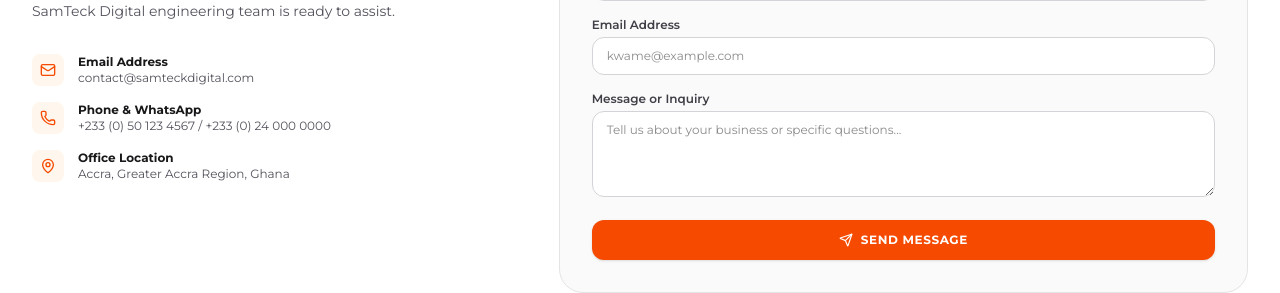
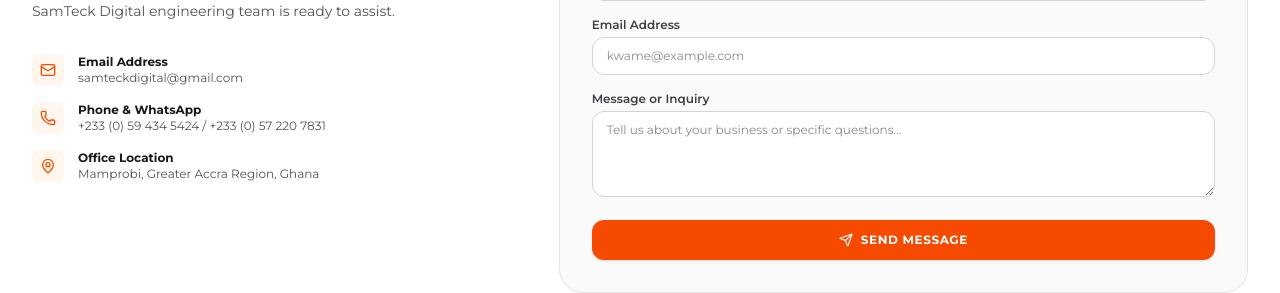
Before and after one commit to resolvehub3-rgb/SamleyBook-SaaS-Appointment-Booking-Platform, a React (Vite) app: page / in a window 1280 px wide. Shown: the part 3540-3833 px from the top of the page. Built offline with nearby package versions, Linux system fonts and the light colour scheme; no server answers; the database is empty.

Commit message:
Update marketing contact details

```diff
--- a/src/components/marketing/MarketingPage.tsx
+++ b/src/components/marketing/MarketingPage.tsx
@@ -527,10 +527,10 @@ export const MarketingPage: React.FC<Props> = ({ onNavigate }) => {
                   <div>
                     <p className="font-bold text-zinc-900">Email Address</p>
                     <a
-                      href="mailto:contact@samteckdigital.com"
+                      href="mailto:samteckdigital@gmail.com"
                       className="text-zinc-600 hover:text-orange-600"
                     >
-                      contact@samteckdigital.com
+                      samteckdigital@gmail.com
                     </a>
                   </div>
                 </div>
@@ -541,7 +541,7 @@ export const MarketingPage: React.FC<Props> = ({ onNavigate }) => {
                   </div>
                   <div>
                     <p className="font-bold text-zinc-900">Phone & WhatsApp</p>
-                    <span className="text-zinc-600">+233 (0) 50 123 4567 / +233 (0) 24 000 0000</span>
+                    <span className="text-zinc-600">+233 (0) 59 434 5424 / +233 (0) 57 220 7831</span>
                   </div>
                 </div>
 
@@ -551,7 +551,7 @@ export const MarketingPage: React.FC<Props> = ({ onNavigate }) => {
                   </div>
                   <div>
                     <p className="font-bold text-zinc-900">Office Location</p>
-                    <span className="text-zinc-600">Accra, Greater Accra Region, Ghana</span>
+                    <span className="text-zinc-600">Mamprobi, Greater Accra Region, Ghana</span>
                   </div>
                 </div>
               </div>
```
